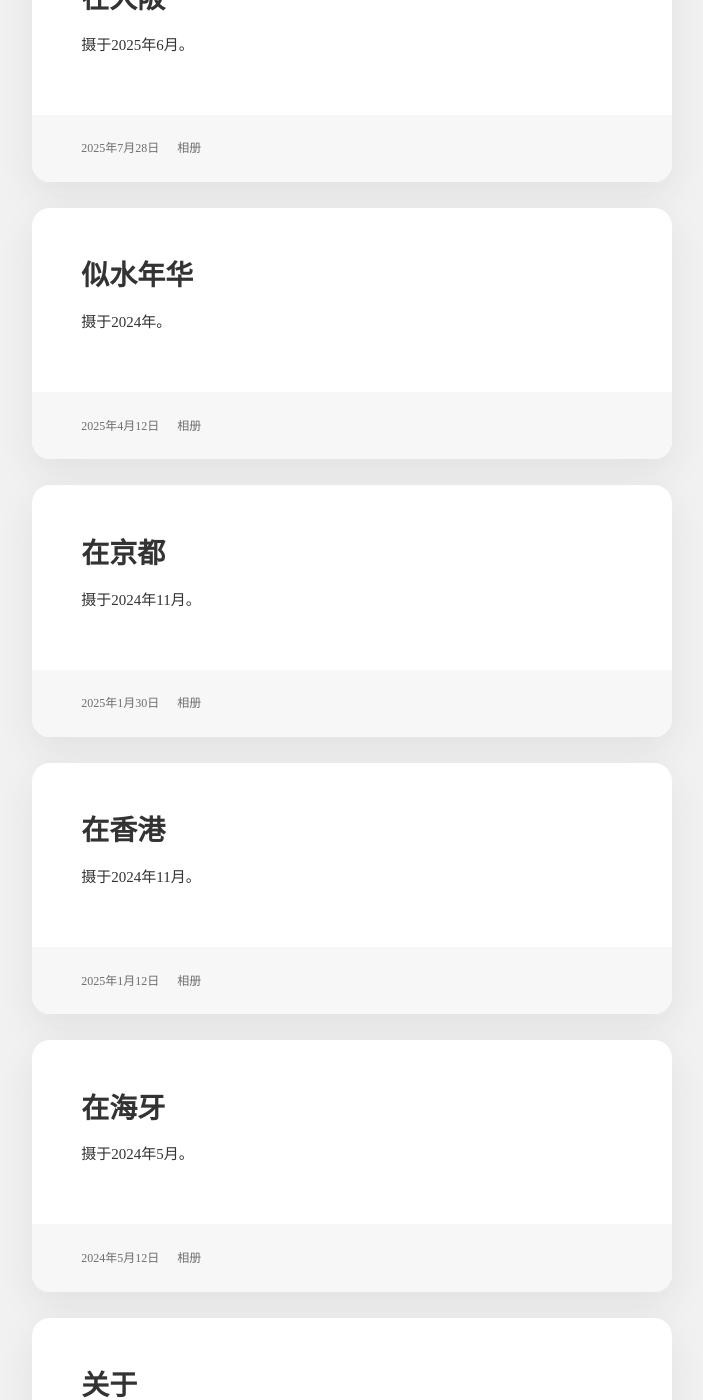
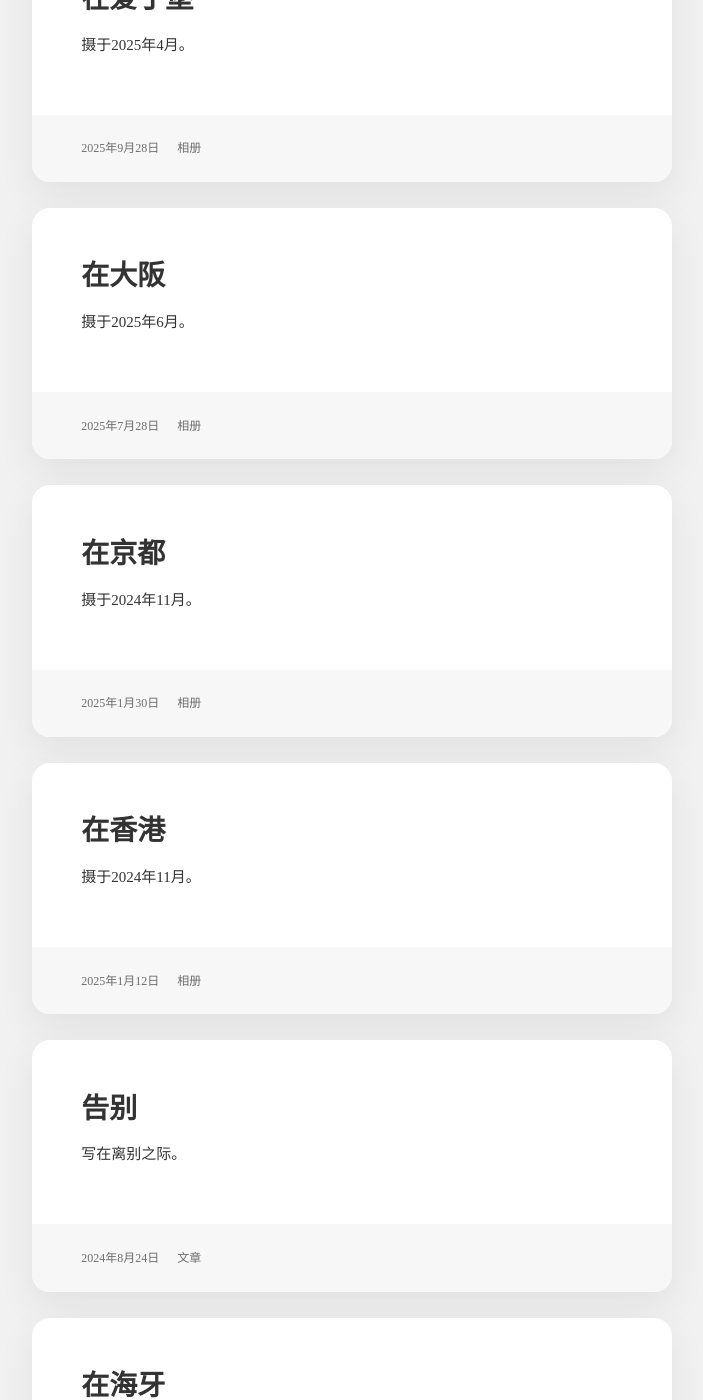
Before and after one commit to tsuikaii/tsuikaii.github.io, a Jekyll site: the page built from index.html, in a window 1280 px wide and 1400 px high, scrolled down 1565 px. Shown: the whole window, without its empty margins (288-991 px from the left). Built offline with Jekyll 4.4.1, drawn with Linux system fonts in a browser that asks for light colours; some web fonts are replaced; some of the changed lines change nothing that is shown; some of the changed text lies outside the part shown.

Commit message:
Update new posts and make some adjustments

```diff
--- /dev/null
+++ b/_posts/2024-08-24-eind.md
@@ -0,0 +1,52 @@
+---
+layout: post
+title: "告别"
+date: 2024-08-24 00:00:00 +0800
+categories: article
+excerpt: "写在离别之际。"
+---
+
+写在离别之际。
+
+<h4>序</h4>
+<p>熬过了漫长苦寒的冬雪，享受了凉爽明媚的夏天，淋了时有时无的雨，也吹了不少的大风，在我逐渐适应这里的时候却要暂时离开了，人生四处都是围城，何时才能心安。</p>
+
+<h4>生活</h4>
+<p>荷兰的生活并不算差，毕竟是欧盟中比较富裕的地区之一，但也并不是我想象之中的那样。自从2022年俄乌开战，西欧受到的影响也不小，首当其冲的是生活开销大幅上涨。食物、住房、水电等涨幅都不小，而工资水平并没有太大变化，稳定在平均税后2.7k-3.2k的水平，换算成人民币不算低，但考虑到当地的物价水平，生活水平和国内相比也没有本质区别，按购买力平价计算，甚至不如国内。</p>
+<p>对于大多数人而言，房租是其中最大的问题。整个荷兰都处于「住房危机」的状态，租房市场都处于有价无市的状态，举例而言，几乎所有大学都建议学生要提前半年开始找房，TU/e在offer上甚至写如果没落实住处就不要来上学，考虑defer到下一个学期。对于阿姆斯特丹这样的大城市，市中心平均租金维持在800-1200欧元的区间，这对于绝大多数人都是一个很高的开支比例。我很幸运抽到了学校提供的宿舍，并没有为租房而操心，但以后必定是麻烦事一件。</p>
+
+<p>交通出行以自行车为主，毕竟是人均拥有2辆自行车的国家，全国对于自行车的友好和支持应该是全世界独一档的存在。我作为业余公路车骑行爱好者十分羡慕，希望以后还可以在这里拉练。对于远距离的通勤首选火车，但NS的准点率和德铁可以一较高下，晚点和取消更是家常便饭，5月底我从亚琛回来足足等了5个小时也没有一辆车，最后NS安排的大巴也是人挤人，抢上车的场景和国内20年前无异。也遇到过从海牙到鹿特丹坐一半中途取消让下车的事件，Eindhoven Centraal也只是一个3台6线的小站，总之我的印象并不太好。Eindhoven Airport除了是军民合用外，也是ryanair和transavia等廉价航空的主要基地，淡季去往其他地区的航线都很便宜，比如我买到过manchester20欧元的往返票，对于贫穷的我很友好。</p>
+
+<p>这里的食物可以说和英国一样一言难尽，本土并没有什么成气候的菜系，我认识到的本地人对于吃饭也很随性，基本都是凑合，比如中午就啃面包，晚上沙拉、意面加啤酒。作为人均身高最高的国家，很难想象仅靠这种食物就可以如此，不经感叹基因的强大。</p>
+
+<h4>学习</h4>
+<p>在TU/e的时光流逝的飞快，转眼间又一年就结束了。但我并没有觉得自己真的学到了什么，学校的课程设置很大程度是是为了考试而设计的，四学期制导致每个quater只有短短的两个月学习时间，教学周只有8周，除开期中、期末考试时间就更少了，基本是不是在写作业就是在考试，体感只能说一般。课堂讲授的内容也比较落后且脱落实际，对于找实习或者找工意义都不是特别大，绝大多数都要靠自学。但得益于英语的普及率，整个荷兰的工签转化率在欧盟属于较高比例，在21/22年毕业的学生很多都可以在毕业后顺利找到工作。但以去年和今年的数据来看，整个就业环境在恶化之中，首先是越来越多的企业要求荷兰语，这对于绝大多是非本地人都是十分困难的。其次，愿意赞助工签的企业也在逐渐减少，南欧和东欧的eu citizen肯定比non-eu更合算。而荷兰包括欧洲都比较在意工作经验，对于只有本国经历的国际毕业生而言更不算轻松了。</p>
+
+<p>几所TU的学制都和德国一脉相承，以超高的延毕率著称。在我今年补修的数学课中有超过一半的同学都无法通过，可见难度不小。本专业中3年内毕业的比例也只有一半出头。毕设、实习和导师这种不确定性更高的因素也是罪魁祸首之一，某个环节稍稍受阻就无缘准时毕业了。但每延毕一个月就要面临额外学费、续居留卡、找房等一系列问题，压力自然也不小。相比其他城市，eindhoven是荷兰找工条件比较好的地方，主要原因还是当地有ASML和NXP这类企业存在的关系，回想上世纪五十年代建校的目的就是为当地高新技术产业培养足够的local labor供应。但看今年的环境并不是特别好，首先是ASML今年的hc特别少，且主要集中在EE方向，其他半导体企业也不容乐观。最合理的方法还是intern之后拿到reture Offer，但不出意外的今年放实习也不比往年。相比于美国而言欧洲的实习基本处于low pay的阶段，Philips的岗位一个月只有700-800欧元上下，其他中小厂就更低了。但回到找人的条件上，eu公民的选择权远大于国际生，不需要工签，学费也远低于国际生的标准，企业的倾向也就很明显了。至于读博，荷兰和西北欧普遍以岗位制为主，加上这两年check的阻碍，TU/e上个月开始不再招收csc学生，原因是csc的奖学金无法达到当地的最低收入标准1600欧元，只有在Provider Top-up到足额的情况下才会考虑，这相当于变相地拒绝了csc申请。至于delft则是10043相关学校默拒，总体而言性价比不如以前了。</p>
+
+<p>2023年底荷兰的右翼政府上台，大幅削减教育开支。下一个学年本科和硕士的学费都有不小涨幅，尤其是本科，从12k左右直接拉升到20k，国际学生真的为本地人负重前行。还有一点我不满意的是教育经费削减，全荷高校都一致反对，基本上每一所学校都组织游行抗议，而TU/e却表示不打算举行抗议活动，理由是没必要。这方面TU太一般了，尤其是年初封禁了学生媒体频道cursor，理由是学生不能在未经学校审核和批准的情况下擅自报道学校新闻，这完全不像是荷兰学校能做出的反应，反而见到了某些东西的影子。</p>
+
+<h4>个人</h4>
+<p>过去的时光对我而言都充斥着非美好的回忆，我逐渐感受到生活的痛楚。虽然以前我也时常经历，但主要是来自外部，但过去这一年我明显感受到是自己的问题。我丧失了许多对于生活的实感，有时候甚至不能分清什么是真假对错，也不能很好的控制内心的情绪。我并不是一个热衷于社交和说话的人，但我愈发不能稳定住时有时无的冲动，有时候会突然想找个人说上一整天，但转瞬间又归于沉默，甚至连打一个字的精神也没有了，我就在这两座悬崖之间跳跃，终归有一天会摔下去。带给我更多的是各种各样的焦虑，年龄、性格、学业和生活等，每时每刻都给我压力，而我面对它们时却只会逃避。这其中给我最大影响还是年龄和学业上的琐事。</p>
+
+<p>虽然年龄在欧洲并不重要，反而是工作经验的证明，但对于国内和亚洲的其他国家，年龄是一个不得不考虑的事情。比如很多编制岗位限制26岁以下，再比如日本许多大手企业对除PhD以外的要求年龄也是26岁，这就不容人犯错了。东亚始终是一个以规训为主的模式，人始终要接受社会和家庭给定的路径再去执行，只要踏错一步，想要回头的代价不比从零开始更多，所以我始终对于回国工作这件事并不抱有太多想法。首先是国内的竞争十分的激烈，我并不觉得我可以在这种competitive的环境中生存下来，加上这两年来缩招导致大多数hc都被砍，cs供应又远大于需求，比我优秀和有多年经验的lay-off员工都找不到工作，我对自己便更没抱有太大的信心。就我所在的西北地区而言，也并没有很多机会，这里只有一些中小厂，其中不乏以ot而闻名的地方，当初就是抱着远离这种toxic的氛围而选择欧陆，此时再回头必然不是我所期待的。</p>
+
+其次是身边的同学也陆续开始上岸，这难免对我会产生些影响。但要说我是否羡慕，我想还是不的，就我自己而言能做出一些solid work更重要。由于我并不是理工科出身的缘故，认识的大多数同学都集中在文商领域，这两年社会上的风气不断鼓吹文科和商科前景堪忧，但实际上好像也确实如此。以我身边的案例来看，能找到工作主要还是靠家里的资源，包括前几周参加以前学校的宣讲会，竟也主推优先利用好家里的资源，足见就业环境不容乐观。除开对这些领域真正抱有极大热情的人，绝大多数的人还是要为生计考虑，文科就业除了考公以外并无良法，这也是现实的写照。至于商科，我认为这句话就能很好概括了：「商科学生可悲吗？我不清楚，实然大概率就是你读了商科，然后花费了人生中最好的年华把自己培养成了一个没有什么核心技能「俊才」。大国宫酱还有35岁被淘汰的机会，商科俊才可能还没开始参与卷就结束了。虽然很残忍，但是在踏入学校的那一刻起有些事情已经注定了，不妨试着认命。」[^1]
+
+<p>我在很早之前读到这一段话，于是下定决心要离开这个领域。依稀记得初入学时大家信誓旦旦的模样，ibd front desk、vc、pe和quant等词汇手到擒来，不知道几年过去，情况如何了。还是据我的观察，选读商科的同学普遍家里条件不差，因为真正迫切想要改变的人，需要的是能及时变现的能力，这显然不是那些theorems和principles可以交给人的。而泛商仿佛是空中楼阁，抱着对未来的向往，只能飘在半空不知所措，有的人提早转战生统、商分，有的人一条路走到黑然后才发现是个死胡同。</p>
+
+<p>我自知相比其他的同学相差甚远，cs基础薄弱，以前的数理基础也忘记的差不多了。这导致我和同学做相同的事情往往需要付出更多的时间。这种落后于人的感觉很不好，就像溺水的人苦苦挣扎也无计可施，无力感的冲击时常存在，解决的方式也无外乎多花时间。</p>
+
+<p>未来阶段学业的压力不容小觑。前一段时间我翻阅了近五年的MS\PhD申请记录，这让我陷入了更大的迷茫。果然人和人是不能比较的。我身边有的同学尚未毕业就手握各种顶会，有的大厂实习，有的开源贡献，还有荷兰比利时卢森堡出身的各路ioi选手，回望我过去的人生，只感受到了彻底的失败。虽然我时常告诉自己没必要和人比，但见贤思齐总是人的天性，这不由得会产生peer pressure。我今年本打算overload逃掉一些不必要的课找intern做，无奈发现非eu很难找到甚至是unpaid，我身边的eu同学纷纷开始了summer intern而我只能在阴暗的角落学些没什么意义的课，下学期的项目也没着落，一条大道直通延毕。</p>
+
+<p>这些天我仔细思考了很多事，最后还是觉得要短暂离开学校一段时间，一是缓解一下严重的焦虑情绪，而是真正想想自己的passion和想做的事情。学校是一座象牙塔，里面的世界和外面的世界并不一样，人与人的差距往往就差在这种内外的信息差上。比如考试分数和工程、组织、领导力的差别。又比如networking的重要性，对于我这种extremely introverted的人而言还是很困难的，然而荷兰甚至欧洲有很多事都是可以negotiate的，这点不像隔壁那些比较死板的地区，这就意味不免需要一些network了。同时这里也很看中motivation，他们确实很希望看到self-driven的精神和解决实际问题的能力，而我自觉完全没有这方面的实力。cs、ds和ba乃至mkt等很多岗竞争都很激烈，这难免会带起「卷」的风气，我都抱着彻底躺平的意愿来的，还得拿出气力和各路人马竞争，确实也没我想的那么简单。</p>
+
+<p>我时常想这个学位真是我需要的吗？初入大学的时候抱着古典大学教育的向往，到了这里才发现天下乌鸦一般黑。所谓的大学，如果不走PhD路线，本质上就是个大型人才预备基地，无非就是ppt、assigements和exams。大部分学到的东西可以说是毫无用处，与实际工作关联性非常弱，教学与技术的鸿沟确实在不断加宽。整个荷比德地区的教育都是以应试为导向的，考试的难度远超实际所需要的水平，典型的为了难而难，我曾经和acdaemic adviser抱怨这点，他也表示这就是现状。不过作为筛选人的手段也是有效的，就像Google当年找人倾向于招各种PhD一样，虽然并不完全match，但能读到PhD说明一个人的自我驱动、专注力和解决问题的能力不会太差，这样的人在其他工作和领域能做出成果的概率也更大。我想这里的教育也是相似的理念，当我做着那些毫无意义的工作时，时常这样宽慰自己。</p>
+
+「***人的命运当然要靠自我奋斗，但也不能忽视时代的进程。***」[^2]还是要尽早摒弃国内线性和先验的思维方式，一生有太多的东西不是自己可以左右的。我对于「演好自己的剧本」这种话向来无感，但随着年龄增长却越来越相信宿命论了。乐观的心态还是要培养的，毕竟很多时候还是开心最重要。但有条件的时候，还是可以选择适当follow your heart，无问西东。短暂的告别为了更好的重逢，希望下次再回到这里的时候，会更加勇敢和快乐。
+
+在所有珍贵的品质里，勇气永远是第一顺位。胆在识之前，决断的勇气，接受失败的勇气，重头再来的勇气。[^3]
+
+[^1]: [知乎: 商科生可悲吗？](https://www.zhihu.com/question/39042825/answer/2112715121)
+[^2]: [视察二院](https://www.youtube.com/watch?v=lsZjnO4NwYw)
+[^3]: [guoyu on X](https://x.com/turingou/status/1814254418914947145?s=20)
--- a/_posts/2024-05-13-eindhoven.md
+++ b/_posts/2026-04-11-eindhoven.md
@@ -1,18 +1,18 @@
 ---
 layout: post
-title: "似水年华"
-date: 2025-04-12 00:00:00 +0800
+title: "在埃因霍温"
+date: 2026-04-12 00:00:00 +0800
 categories: album
-excerpt: "摄于2024年。"
+excerpt: "摄于2024/25年。"
 ---
 
-这是2024年在eindhoven留下的痕迹，以此纪念转瞬即逝的岁月。<span class="more-tag"><!--more--></span>
+这是在eindhoven留下的痕迹，以此纪念转瞬即逝的岁月，当时的处境请看[***告别***]({% post_url 2024-08-24-eind %})。
 
 <div align="center">
 
 <figure>
   <img src="/assets/images/eind/eind-1.webp" alt="在埃因霍温 1" />
-  <figcaption>1月回到学校的雪景</figcaption>
+  <figcaption>回到学校的雪景</figcaption>
 </figure>
 
 <figure>
```
Also changed, not shown: 1 other file.
